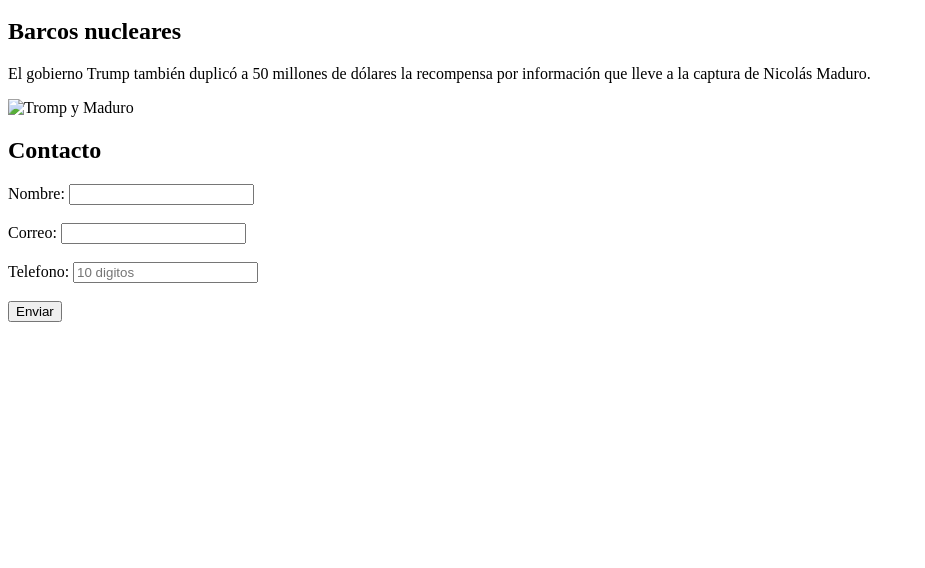
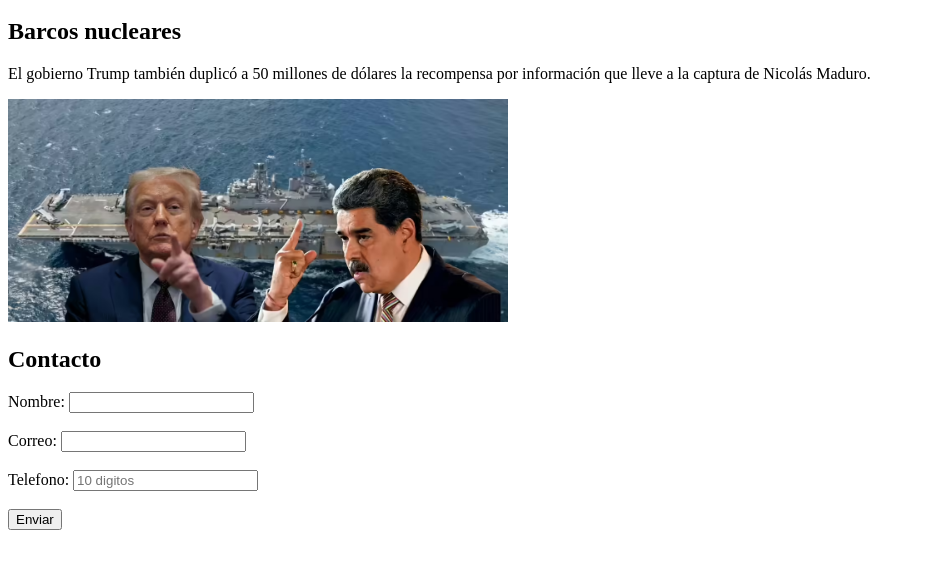
Before and after one commit to DuvanGarcia0502/HTML, a plain HTML site: page pagina.html in a window 1280 px wide. Shown: the part 154-722 px from the top of the page, without its empty margins (0-925 px from the left). Drawn offline with Linux system fonts and the light colour scheme.

Commit message:
Cambios en pagina Html2

```diff
--- a/pagina.html
+++ b/pagina.html
@@ -25,7 +25,7 @@
       <article>
         <h2>Barcos nucleares</h2>
         <p>El gobierno Trump también duplicó a 50 millones de dólares la recompensa por información que lleve a la captura de Nicolás Maduro.</p>
-        <img src="TROMP Y MADURO.jpg" alt="Tromp y Maduro" width="500">
+        <img src="TROMPYMADURO.jpg" alt="Tromp y Maduro" width="500">
       </article>
    </section>
     <section id="Contacto">
```
Also changed, not shown: TROMPYMADURO.jpg (added), 1 other file.
